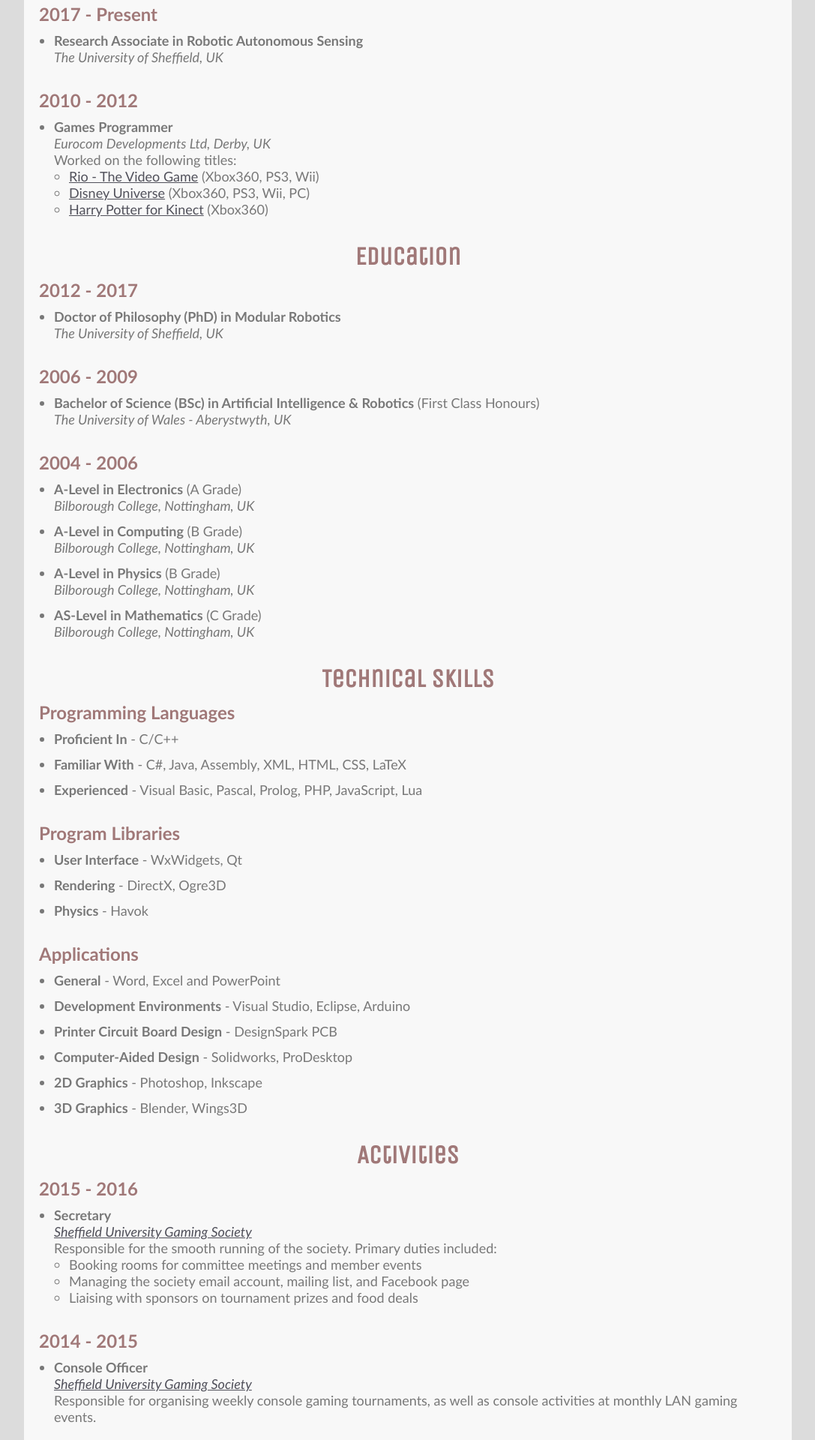
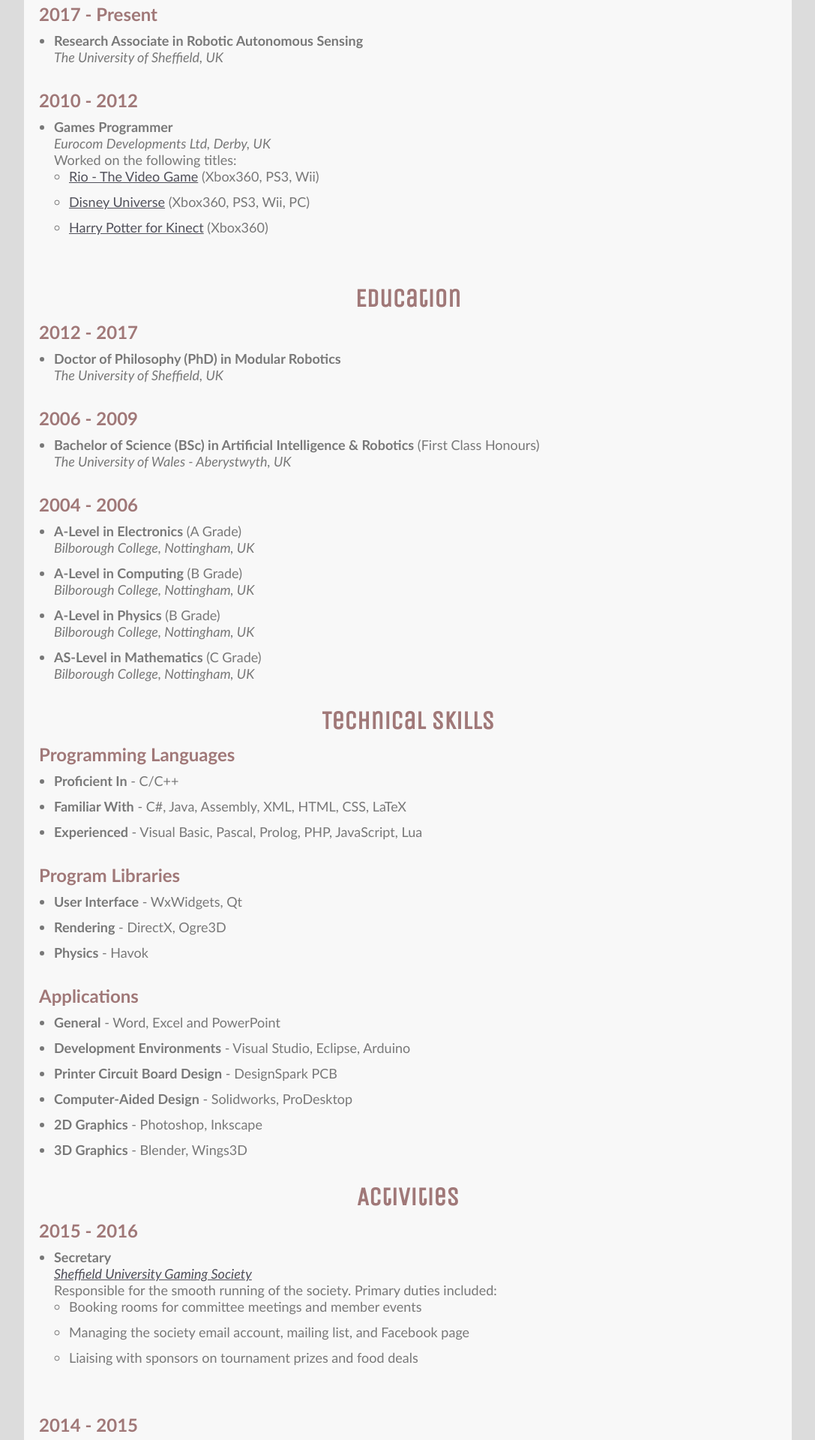
Before and after one commit to christophertmparrott/christophertmparrott.github.io, a Jekyll site: the page built from index.html, in a window 1280 px wide. Shown: the part 1027-2947 px from the top of the page at 75% size, without its empty margins (96-1183 px from the left). Built offline with Jekyll 4.4.1, drawn with Linux system fonts in a browser that asks for light colours; some web fonts are replaced.

Commit message:
Moved some style around

```diff
--- a/css/contact.css
+++ b/css/contact.css
@@ -24,7 +24,7 @@ tr > .leftpad {
 	padding-left: 10px;
 }
 
-p, .box > ul > li{
+.box > ul > li{
 	padding-bottom: 12px;
 }
 
--- a/css/home.css
+++ b/css/home.css
@@ -24,10 +24,6 @@ h2, h3, strong {
 	padding-left: 20px;
 }
 
-p, .box > ul > li{
-	padding-bottom: 12px;
-}
-
 
 /********************
  * Small device CSS
--- a/css/main.css
+++ b/css/main.css
@@ -181,6 +181,15 @@ footer .darken {
 	padding-right: 10px;
 }
 
+article ul {
+	padding-left: 20px;
+	padding-bottom: 20px;
+}
+
+p, article ul > li{
+	padding-bottom: 12px;
+}
+
 
 /********************
  * Small device CSS
--- a/css/proj.css
+++ b/css/proj.css
@@ -22,10 +22,6 @@ tr > .leftpad {
 	transition: width .5s;
 }
 
-p, .box > ul > li{
-	padding-bottom: 12px;
-}
-
 
 /********************
  * Small device CSS
--- a/css/pub.css
+++ b/css/pub.css
@@ -18,10 +18,6 @@ h2, h3, strong {
 	padding-left: 20px;
 }
 
-p, .box > ul > li{
-	padding-bottom: 12px;
-}
-
 
 /********************
  * Small device CSS
```
Also changed, not shown: css/blog.css (+8 -1 lines).
